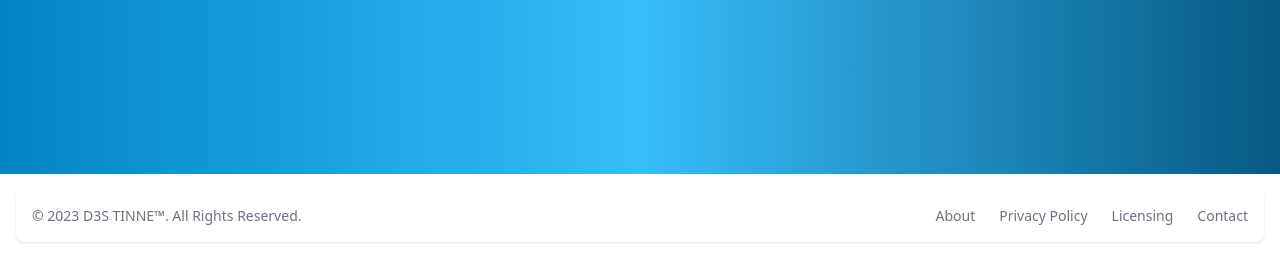
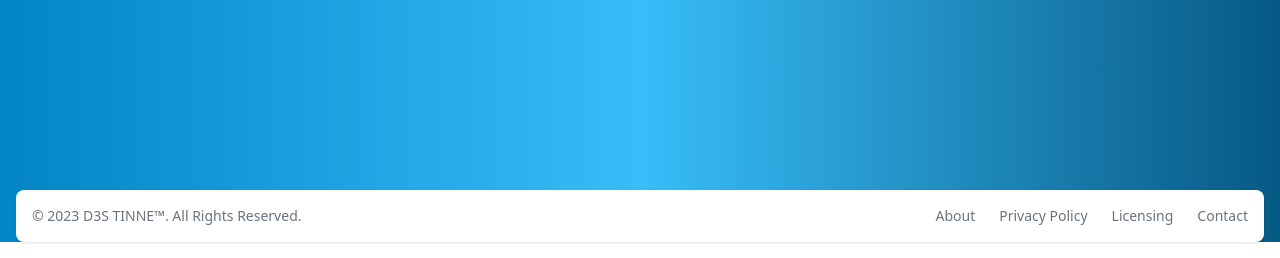
Before and after one commit to mestryghost/DjangoTailwind, a Django app: page /aboutus/ in a window 1280 px wide. Shown: the part 698-956 px from the top of the page. Run offline with Django 4.2, Linux system fonts and the light colour scheme; style sheets or scripts are compiled from the project's sources; some libraries are stand-ins or nearby versions.

Commit message:
Base Template Mod

```diff
--- a/src/templates/base.html
+++ b/src/templates/base.html
@@ -10,7 +10,7 @@
         {% include 'head/css.html' %}
     </head>
     <body>
-
+        <div class="bg-gradient-to-r from-sky-600 via-sky-400 to-sky-800 fl text-white">
         <nav class="bg-#76A9FA border-gray-200 dark:bg-gray-900">
             <div class="flex flex-wrap items-center justify-between max-w-screen-xl mx-auto p-4">
                 <a href="https://open.spotify.com/artist/7DEkGgntwhw1iRieqgx20H?si=71IpPeMiQbKE_vy40whfOA" class="flex items-center">
```
Lines whose indentation alone changed are shown as unchanged.
